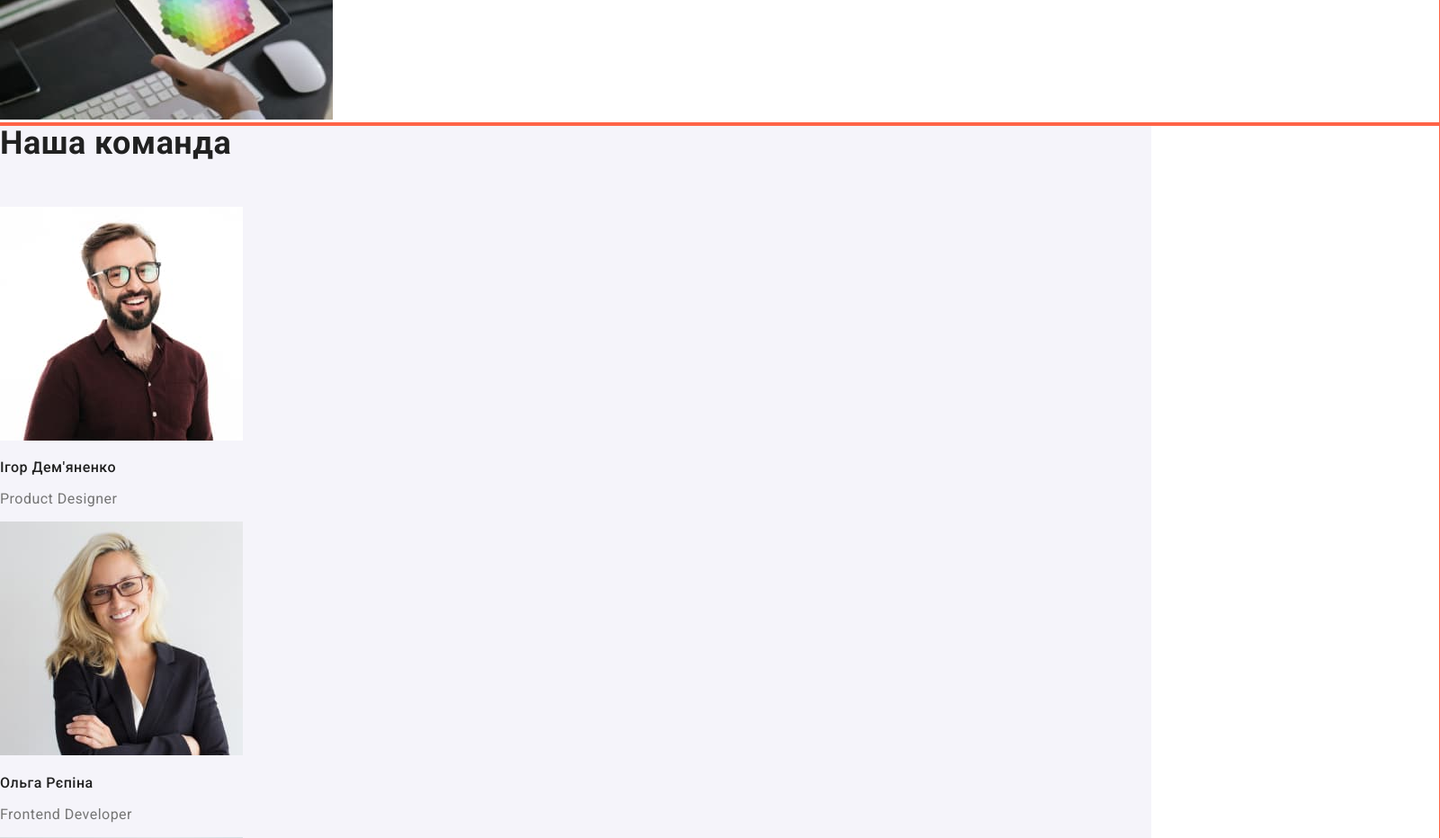
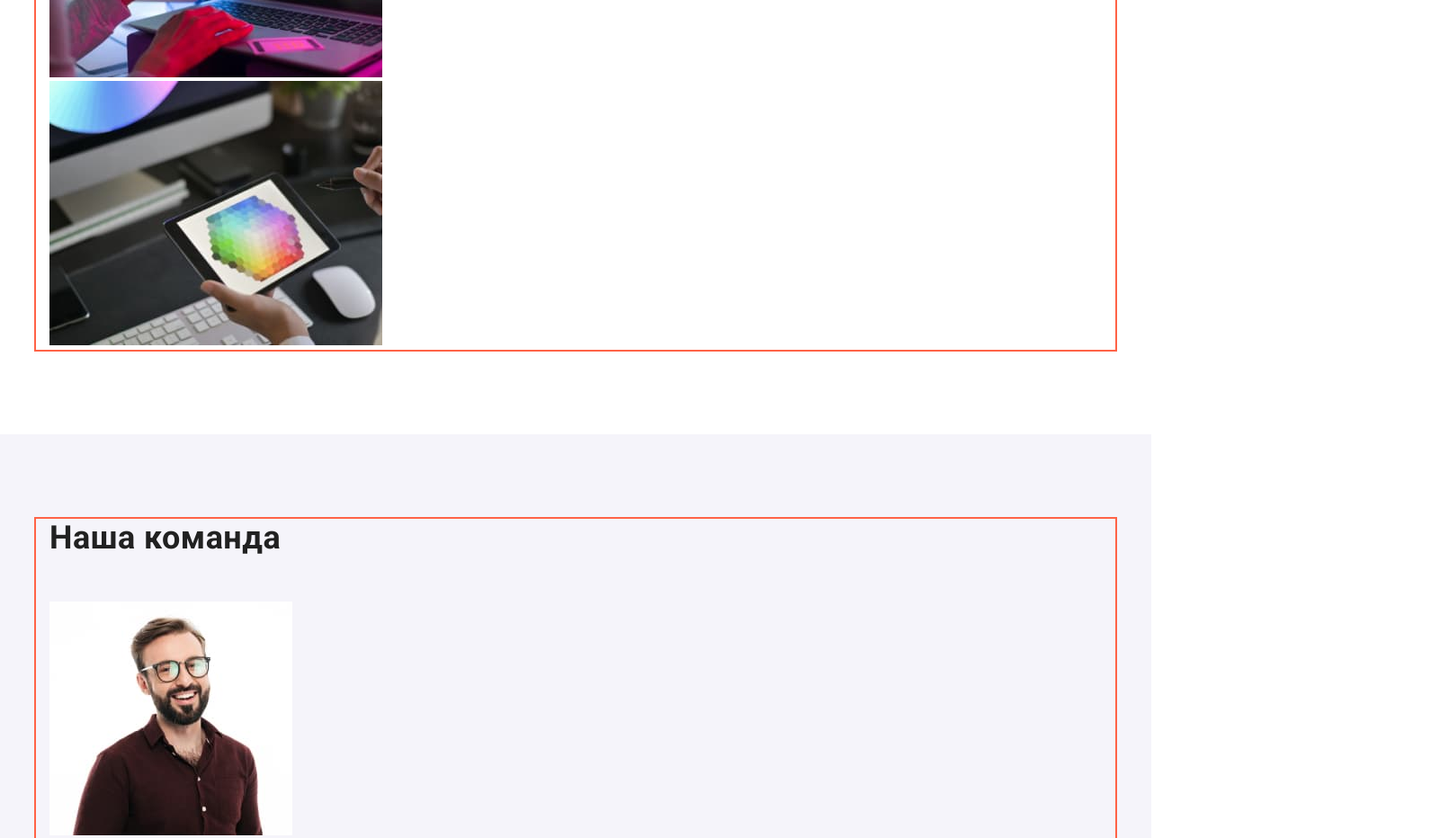
Before and after one commit to aleks-martyn/goit-markup-hw-03, a plain HTML site: page index.html in a window 1280 px wide. Shown: the part 1300-2232 px from the top of the page at 90% size, 1601 px wide, since content can reach past the window. Drawn offline with nearby package versions, Linux system fonts and the light colour scheme.

Commit message:
Додає стилі відступів

```diff
--- a/css/styles.css
+++ b/css/styles.css
@@ -1,8 +1,3 @@
-html {box-sizing: border-box;}
-*,
-*::before,
-*::after {box-sizing: inherit;}
-
 /*---Колір основного тексту #757575---*/
 /*---Колір тексту заголовків #212121---*/
 /*---Вторинний колір тексту rgba(255, 255, 255, 0.6)---*/
@@ -20,6 +15,8 @@ html {box-sizing: border-box;}
   --secondary-background-color: #2f303a;
   --secondary-text-color: rgba(255, 255, 255, 0.6);
   --ashen-background-color: #f5f4fa;
+  --header-border-color: #ECECEC;
+  --cards-border-color: #EEEEEE;
 }
 
 body {margin: 0;
@@ -52,10 +49,14 @@ body {margin: 0;
   list-style: none;
 }
 
-.page-header {border: 1px solid #ECECEC;}
+.page-header {border-bottom: 1px solid var(--header-border-color);
+padding-top: 32px;
+padding-bottom:32px;}
 .container {margin-left: auto;
 margin-right: auto;
-width: 1600px;
+padding-left: 15px;
+padding-right: 15px;
+width: 1200px;
 outline: 2px solid tomato;}
 
 /*---site nav---*/
@@ -94,6 +95,11 @@ outline: 2px solid tomato;}
 }
 
 /*---section---*/
+.section {padding-top: 94px;
+padding-bottom: 94px;}
+
+.works-section {padding-top: 0;}
+
 .section-title {margin-top: 0;
   margin-bottom: 50px;
   color: var(--title-text-color);
@@ -130,13 +136,19 @@ outline: 2px solid tomato;}
 .team-section {
   background-color: var(--ashen-background-color);
 }
-.team-title {
+
+.card {margin-bottom: 30px;}
+.item {padding-bottom: 30px;}
+
+.team-title {margin-top: 0;
+  margin-bottom: 10px;
   color: var(--title-text-color);
   font-weight: 500;
   font-size: 16px;
   line-height: 1.19;
 }
-.team-text {
+.team-text {margin-top: 0;
+  margin-bottom: 0;
   font-size: 16px;
   line-height: 1.19;
 }
@@ -200,7 +212,7 @@ outline: 2px solid tomato;}
 
 /*--------------Portfolio-----------------*/
 
-.portfolio-title {
+.portfolio-title {margin-top: 0;
   color: var(--title-text-color);
 }
 
```
